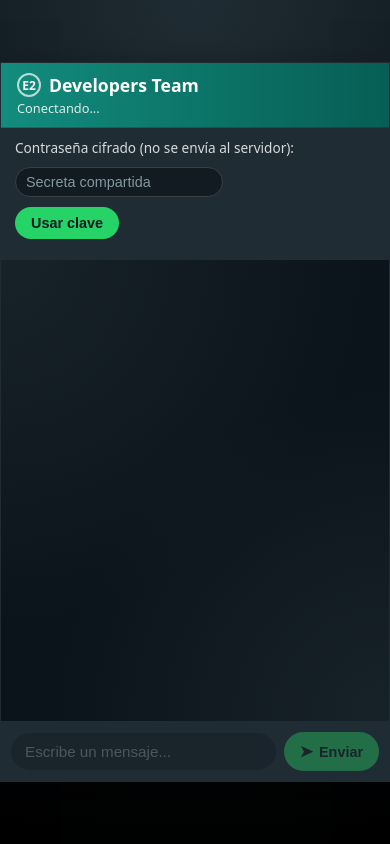
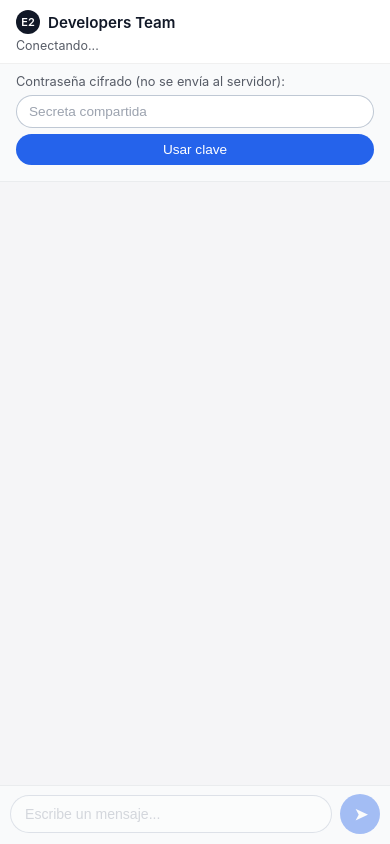
Before and after one commit to JesusBorbon/chat-seguro, a website: page public/index.html in a window 390 px wide. Drawn offline with nearby package versions, Linux system fonts and the light colour scheme; no server answers.

Commit message:
UI Updated

```diff
--- a/public/index.html
+++ b/public/index.html
@@ -4,6 +4,9 @@
 <head>
     <meta charset="UTF-8" />
     <title>Chat seguro</title>
+
+    <!-- Viewport para responsive -->
+    <meta name="viewport" content="width=device-width, initial-scale=1, viewport-fit=cover">
 
     <!-- Favicon -->
     <link rel="icon" type="image/png" sizes="32x32" href="/favicon-32x32.png">
@@ -14,127 +17,139 @@
     <style>
         * {
             box-sizing: border-box;
-            /*Hola IVAN */
         }
 
         body {
-            font-family: system-ui, -apple-system, BlinkMacSystemFont, "Segoe UI", Arial, sans-serif;
+            font-family: -apple-system, BlinkMacSystemFont, "SF Pro Text", system-ui, "Segoe UI", Arial, sans-serif;
             margin: 0;
             min-height: 100vh;
             display: flex;
             align-items: center;
             justify-content: center;
-            background: radial-gradient(circle at top, #202c33 0, #0b141a 45%, #000 100%);
-            color: #111;
+            background: #f5f5f7;
+            color: #111827;
         }
 
-        /* Contenedor principal del chat */
+        /* Contenedor principal */
         .chat-wrapper {
             width: 100%;
             max-width: 960px;
             height: 90vh;
             max-height: 720px;
-            background: #111b21;
-            border-radius: 18px;
+            background: #ffffff;
+            border-radius: 32px;
             overflow: hidden;
-            box-shadow: 0 18px 40px rgba(0, 0, 0, 0.5);
+            box-shadow: 0 24px 60px rgba(0, 0, 0, 0.10);
             display: flex;
             flex-direction: column;
-            border: 1px solid #202c33;
+            border: 1px solid rgba(0, 0, 0, 0.04);
         }
 
         header {
-            background: linear-gradient(90deg, #128c7e, #075e54);
-            color: white;
-            padding: 10px 16px;
-            border-bottom: 1px solid rgba(0, 0, 0, 0.2);
+            background: #ffffff;
+            color: #111827;
+            padding: 14px 20px;
+            border-bottom: 1px solid rgba(0, 0, 0, 0.06);
+            display: flex;
+            flex-direction: column;
+            justify-content: center;
         }
 
         header h2 {
             margin: 0;
-            font-size: 1.1rem;
+            font-size: 1rem;
             display: flex;
             align-items: center;
             gap: 8px;
+            font-weight: 600;
         }
 
         header h2 span.logo {
             display: inline-flex;
             width: 24px;
             height: 24px;
-            border-radius: 50%;
-            border: 2px solid rgba(255, 255, 255, 0.7);
+            border-radius: 999px;
             align-items: center;
             justify-content: center;
-            font-size: 12px;
-            font-weight: bold;
+            font-size: 11px;
+            font-weight: 600;
+            background: #111827;
+            color: #ffffff;
         }
 
         #estado {
-            font-size: 0.8rem;
-            margin-top: 2px;
-            opacity: 0.85;
+            font-size: 0.78rem;
+            margin-top: 4px;
+            opacity: 0.7;
         }
 
-        /* Layout interior: arriba barra de clave + mensajes, abajo input */
+        /* Layout interior */
         .chat-body {
             flex: 1;
             display: flex;
             flex-direction: column;
-            overflow-y: auto;
+            overflow: hidden;
+            background: #f5f5f7;
         }
 
-        /* Barra de clave de cifrado (antes login) */
+        /* Barra de clave de cifrado */
         #login {
-            padding: 10px 14px;
-            background: #202c33;
-            color: #e9edef;
+            padding: 10px 16px;
+            background: #f9fafb;
+            color: #111827;
             display: flex;
             flex-wrap: wrap;
             gap: 10px;
             align-items: center;
-            border-bottom: 1px solid #202c33;
+            border-bottom: 1px solid rgba(15, 23, 42, 0.06);
         }
 
         #login label {
-            font-size: 0.85rem;
-            opacity: 0.9;
+            font-size: 0.8rem;
+            opacity: 0.7;
         }
 
         #login input {
-            padding: 6px 10px;
+            padding: 8px 12px;
             border-radius: 999px;
-            border: 1px solid #374045;
-            background: #111b21;
-            color: #e9edef;
-            font-size: 0.9rem;
+            border: 1px solid rgba(148, 163, 184, 0.6);
+            background: #ffffff;
+            color: #111827;
+            font-size: 0.85rem;
+            outline: none;
+            transition: border-color 0.15s ease, box-shadow 0.15s ease;
         }
 
         #login input::placeholder {
-            color: #8696a0;
+            color: #9ca3af;
+        }
+
+        #login input:focus {
+            border-color: #2563eb;
+            box-shadow: 0 0 0 3px rgba(37, 99, 235, 0.15);
         }
 
         #login button {
             padding: 8px 16px;
             border: none;
-            background: #25d366;
-            color: #111b21;
+            background: #2563eb;
+            color: #ffffff;
             cursor: pointer;
             border-radius: 999px;
-            font-weight: 600;
-            font-size: 0.9rem;
-            transition: transform 0.1s ease, box-shadow 0.1s ease, background 0.1s ease;
+            font-weight: 500;
+            font-size: 0.85rem;
+            transition: transform 0.08s ease, box-shadow 0.08s ease, background 0.08s ease;
         }
 
         #login button:hover {
-            background: #20bd59;
-            box-shadow: 0 2px 6px rgba(0, 0, 0, 0.3);
+            background: #1d4ed8;
+            box-shadow: 0 4px 10px rgba(37, 99, 235, 0.3);
             transform: translateY(-1px);
         }
 
         #mensajeLogin {
             min-width: 220px;
-            font-size: 0.8rem;
+            font-size: 0.78rem;
         }
 
         .oculto {
@@ -145,14 +160,13 @@
         #mensajes {
             list-style: none;
             margin: 0;
-            padding: 16px 12px;
+            padding: 16px 14px 8px;
             flex: 1;
             overflow-y: auto;
-            background:
-                radial-gradient(circle at top left, rgba(32, 44, 51, 0.6), transparent 60%),
-                radial-gradient(circle at bottom right, rgba(32, 44, 51, 0.6), transparent 55%),
-                #0b141a;
+            background: #f5f5f7;
             position: relative;
+            display: flex;
+            flex-direction: column;
         }
 
         #mensajes::-webkit-scrollbar {
@@ -164,42 +178,59 @@
         }
 
         #mensajes::-webkit-scrollbar-thumb {
-            background: #374045;
-            border-radius: 3px;
+            background: rgba(148, 163, 184, 0.8);
+            border-radius: 999px;
         }
 
         #mensajes li.mensaje {
-            margin-bottom: 4px;
-            max-width: 75%;
-            padding: 6px 10px;
-            border-radius: 12px;
+            margin-top: 2px;
+            /* casi pegados por defecto */
+            margin-bottom: 2px;
+            max-width: 72%;
+            padding: 8px 12px;
+            border-radius: 18px;
             display: block !important;
             position: relative;
             word-wrap: break-word;
-            font-size: 0.9rem;
+            font-size: 0.85rem;
+            line-height: 1.35;
         }
 
-        /* Nuevo grupo de mensajes (cuando cambia de persona) */
+        /* Primer mensaje de un grupo (cambia autor) => más espacio arriba */
         #mensajes li.mensaje.nuevo-grupo {
-            margin-top: 12px;
+            margin-top: 14px;
         }
 
-        /* Mensajes de otros (izquierda) */
+        /* Mensajes de otros (izquierda) – estilo gris claro */
         #mensajes li.otro {
-            background: #202c33;
-            color: #e9edef;
+            background: #e5e7eb;
+            color: #111827;
             align-self: flex-start;
+            border-bottom-left-radius: 18px;
+            border-top-left-radius: 18px;
         }
 
-        /* Mensajes míos (derecha) */
+        /* Mensajes míos (derecha) – estilo azul iMessage */
         #mensajes li.mio {
-            background: #005c4b;
-            color: #e9edef;
+            background: #007aff;
+            color: #ffffff;
             margin-left: auto;
+            border-bottom-right-radius: 18px;
+            border-top-right-radius: 18px;
+        }
+
+        /* Ajuste visual para mensajes consecutivos del mismo autor:
+           la burbuja "intermedia" se ve más continua */
+        #mensajes li.mensaje.mio+li.mensaje.mio {
+            border-top-right-radius: 8px;
+        }
+
+        #mensajes li.mensaje.otro+li.mensaje.otro {
+            border-top-left-radius: 8px;
         }
 
         #mensajes li .texto {
-            font-size: 0.9rem;
+            font-size: 0.86rem;
         }
 
         #mensajes li .hora {
@@ -212,9 +243,9 @@
         /* Barra inferior de envío */
         #formulario {
             display: flex;
-            padding: 10px;
-            background: #202c33;
-            border-top: 1px solid #202c33;
+            padding: 10px 12px 14px;
+            background: #f9fafb;
+            border-top: 1px solid rgba(15, 23, 42, 0.06);
             gap: 8px;
             align-items: center;
             flex-shrink: 0;
@@ -224,39 +255,47 @@
             flex: 1;
             padding: 10px 14px;
             border-radius: 999px;
-            border: none;
+            border: 1px solid rgba(148, 163, 184, 0.7);
             outline: none;
-            font-size: 0.95rem;
-            background: #111b21;
-            color: #e9edef;
+            font-size: 0.9rem;
+            background: #ffffff;
+            color: #111827;
+            transition: border-color 0.15s ease, box-shadow 0.15s ease;
         }
 
         #input::placeholder {
-            color: #8696a0;
+            color: #9ca3af;
+        }
+
+        #input:focus {
+            border-color: #2563eb;
+            box-shadow: 0 0 0 3px rgba(37, 99, 235, 0.15);
         }
 
         #btn {
-            padding: 10px 16px;
+            width: 40px;
+            height: 40px;
             border-radius: 999px;
             border: none;
             cursor: pointer;
-            background: #25d366;
-            color: #111b21;
+            background: #2563eb;
+            color: #ffffff;
             font-weight: 600;
             font-size: 0.9rem;
             display: inline-flex;
             align-items: center;
-            gap: 6px;
-            transition: transform 0.1s ease, box-shadow 0.1s ease, background 0.1s ease;
+            justify-content: center;
+            transition: transform 0.08s ease, box-shadow 0.08s ease, background 0.08s ease;
         }
 
         #btn span.icon {
             font-size: 1rem;
+            transform: translateX(1px);
         }
 
         #btn:hover:not(:disabled) {
-            background: #20bd59;
-            box-shadow: 0 2px 6px rgba(0, 0, 0, 0.3);
+            background: #1d4ed8;
+            box-shadow: 0 4px 10px rgba(37, 99, 235, 0.35);
             transform: translateY(-1px);
         }
 
@@ -264,18 +303,72 @@
         #formulario button:disabled {
             opacity: 0.4;
             cursor: not-allowed;
+            box-shadow: none;
         }
 
-        /* Responsive pequeño */
+        /* ===== RESPONSIVE ===== */
+
+        /* Móviles */
         @media (max-width: 640px) {
+            body {
+                background: #ffffff;
+                min-height: 100dvh;
+                padding: env(safe-area-inset-top) env(safe-area-inset-right) env(safe-area-inset-bottom) env(safe-area-inset-left);
+            }
+
             .chat-wrapper {
-                height: 100vh;
+                height: 100dvh;
+                max-height: none;
+                max-width: 100%;
                 border-radius: 0;
+                box-shadow: none;
+                border: none;
+            }
+
+            header {
+                padding: 10px 16px;
+            }
+
+            header h2 {
+                font-size: 0.95rem;
             }
 
             #login {
                 flex-direction: column;
-                align-items: flex-start;
+                align-items: stretch;
+                gap: 6px;
+            }
+
+            #login input,
+            #login button {
+                width: 100%;
+            }
+
+            #mensajes {
+                padding: 10px 8px 6px;
+            }
+
+            #mensajes li.mensaje {
+                max-width: 82%;
+                font-size: 0.84rem;
+            }
+
+            #formulario {
+                padding: 8px 10px 10px;
+            }
+
+            #input {
+                font-size: 0.88rem;
+            }
+        }
+
+        /* Tablets */
+        @media (min-width: 641px) and (max-width: 1024px) {
+            .chat-wrapper {
+                max-width: 820px;
+                height: 88vh;
+                max-height: none;
+                border-radius: 24px;
             }
         }
     </style>
@@ -308,7 +401,6 @@
                 <input id="input" autocomplete="off" placeholder="Escribe un mensaje..." disabled />
                 <button id="btn" disabled>
                     <span class="icon">➤</span>
-                    Enviar
                 </button>
             </div>
         </div>
@@ -447,13 +539,11 @@
             const li = document.createElement("li");
             li.classList.add("mensaje");
 
-            // Agrupar mensajes consecutivos del mismo autor
             if (data.autor !== ultimoAutor) {
                 li.classList.add("nuevo-grupo");
                 ultimoAutor = data.autor;
             }
 
-            // Mensajes míos (derecha) vs otros (izquierda)
             if (miAutorId && data.autor === miAutorId) {
                 li.classList.add("mio");
             } else {
@@ -509,24 +599,20 @@
 
             try {
                 mensajeLogin.textContent = "Derivando clave de cifrado...";
-                mensajeLogin.style.color = "#e9edef";
+                mensajeLogin.style.color = "#4b5563";
 
                 cryptoKey = await deriveKeyFromPassword(passwordCifrado);
 
                 mensajeLogin.textContent = "Clave de cifrado lista.";
-                mensajeLogin.style.color = "#25d366";
+                mensajeLogin.style.color = "#16a34a";
                 input.disabled = false;
                 btn.disabled = false;
                 estado.textContent = "Conectado (clave configurada)";
 
-                // Ocultar la barra de clave después de entrar correctamente
                 document.getElementById("login").classList.add("oculto");
 
-
-                // Guardar la contraseña localmente para futuros reloads
                 guardarPass(passwordCifrado);
 
-                // Intentar procesar cualquier mensaje pendiente
                 procesarBufferSiClaveLista();
             } catch (err) {
                 console.error(err);
@@ -535,7 +621,6 @@
             }
         };
 
-        // Permitir Enter en la clave para activarla
         claveCifradoInput.addEventListener("keydown", (e) => {
             if (e.key === "Enter") {
                 btnClave.click();
@@ -617,7 +702,7 @@
             if (passGuardada) {
                 claveCifradoInput.value = passGuardada;
                 mensajeLogin.textContent = "Pulsa Enter";
-                mensajeLogin.style.color = "#e9edef";
+                mensajeLogin.style.color = "#4b5563";
             }
         })();
     </script>
```
